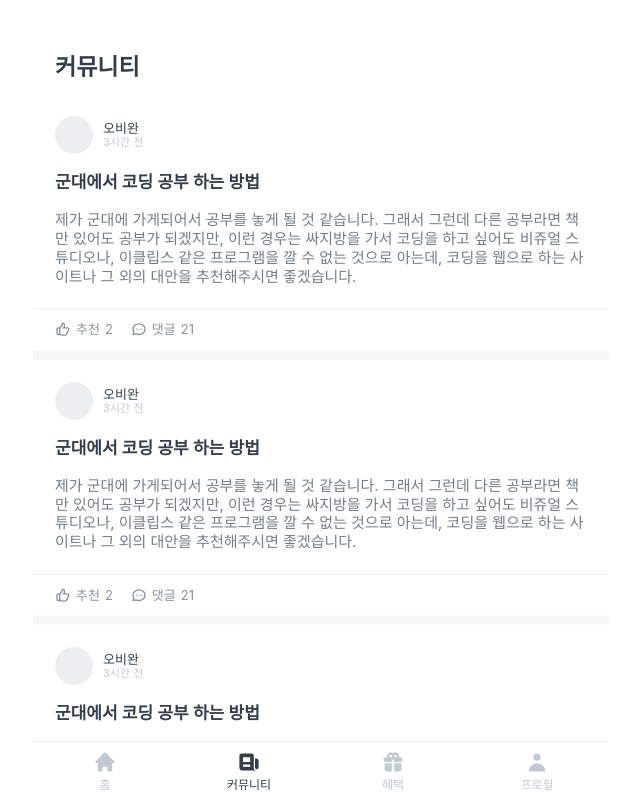
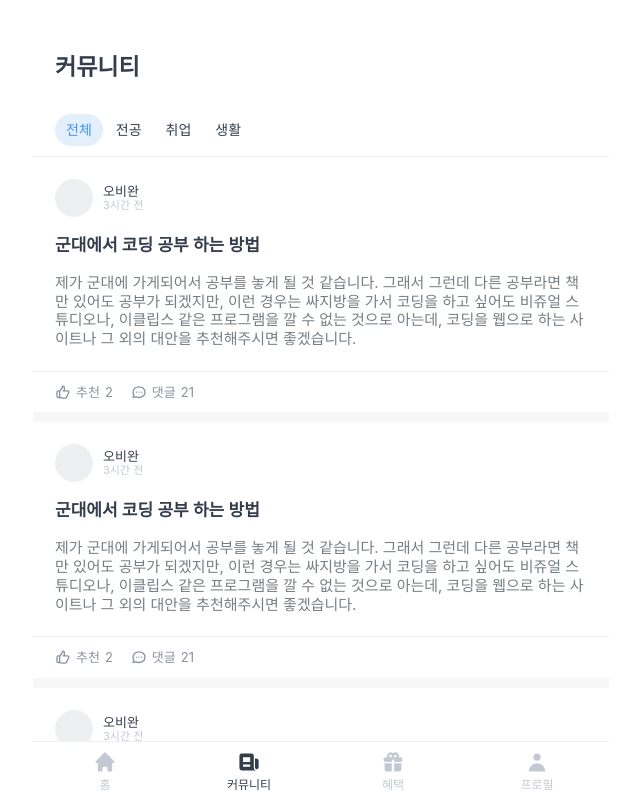
Before and after one commit to k1a11220/solift-web, a Next.js app: page /community in a window 1280 px wide. Shown: the top 798 px of the page, without its empty margins (319-959 px from the left). Built offline with nearby package versions, Linux system fonts and the light colour scheme; a web font is replaced by a local one.

Commit message:
Implement chips

```diff
--- /dev/null
+++ b/components/chip.tsx
@@ -0,0 +1,27 @@
+import styled from "@emotion/styled";
+
+interface Chip {
+  isActive: boolean;
+  content: string;
+}
+
+const Container = styled.div<{ isActive: boolean }>`
+  font-size: 14px;
+  padding: 7px 11px;
+  color: ${(props) => (props.isActive ? "var(--blue500)" : "var(--grey500)")};
+  background-color: ${(props) => (props.isActive ? "#e3effa" : "")};
+  width: fit-content;
+  border-radius: 20px;
+  width: max-content;
+  white-space: nowrap;
+
+  &:first-of-type {
+    margin-left: 22px;
+  }
+`;
+
+const Chip = ({ isActive, content }: Chip) => {
+  return <Container isActive={isActive}>{content}</Container>;
+};
+
+export default Chip;
--- a/components/post.tsx
+++ b/components/post.tsx
@@ -3,6 +3,7 @@ import Link from "next/link";
 
 const Container = styled.div`
   background-color: var(--white);
+  cursor: pointer;
 `;
 
 const Profile = styled.div`
--- a/pages/community/index.tsx
+++ b/pages/community/index.tsx
@@ -1,5 +1,7 @@
+import Chip from "@components/chip";
 import Post from "@components/post";
 import styled from "@emotion/styled";
+import { useState } from "react";
 
 const Container = styled.div``;
 
@@ -22,12 +24,35 @@ const PostList = styled.div`
   gap: 10px;
 `;
 
+const Chips = styled.div`
+  display: flex;
+  gap: 2px;
+  width: 100%;
+  overflow-x: auto;
+  margin-top: 32px;
+  padding-bottom: 10px;
+  border-bottom: 1px solid var(--grey100);
+
+  -ms-overflow-style: none; /* IE and Edge */
+  scrollbar-width: none; /* Firefox */
+
+  &::-webkit-scrollbar {
+    display: none;
+  }
+`;
+
 const Community = () => {
   return (
     <Container>
       <Header>
         <h1>커뮤니티</h1>
       </Header>
+      <Chips>
+        <Chip isActive={true} content={"전체"} />
+        <Chip isActive={false} content={"전공"} />
+        <Chip isActive={false} content={"취업"} />
+        <Chip isActive={false} content={"생활"} />
+      </Chips>
       <PostList>
         <Post />
         <Post />
```
